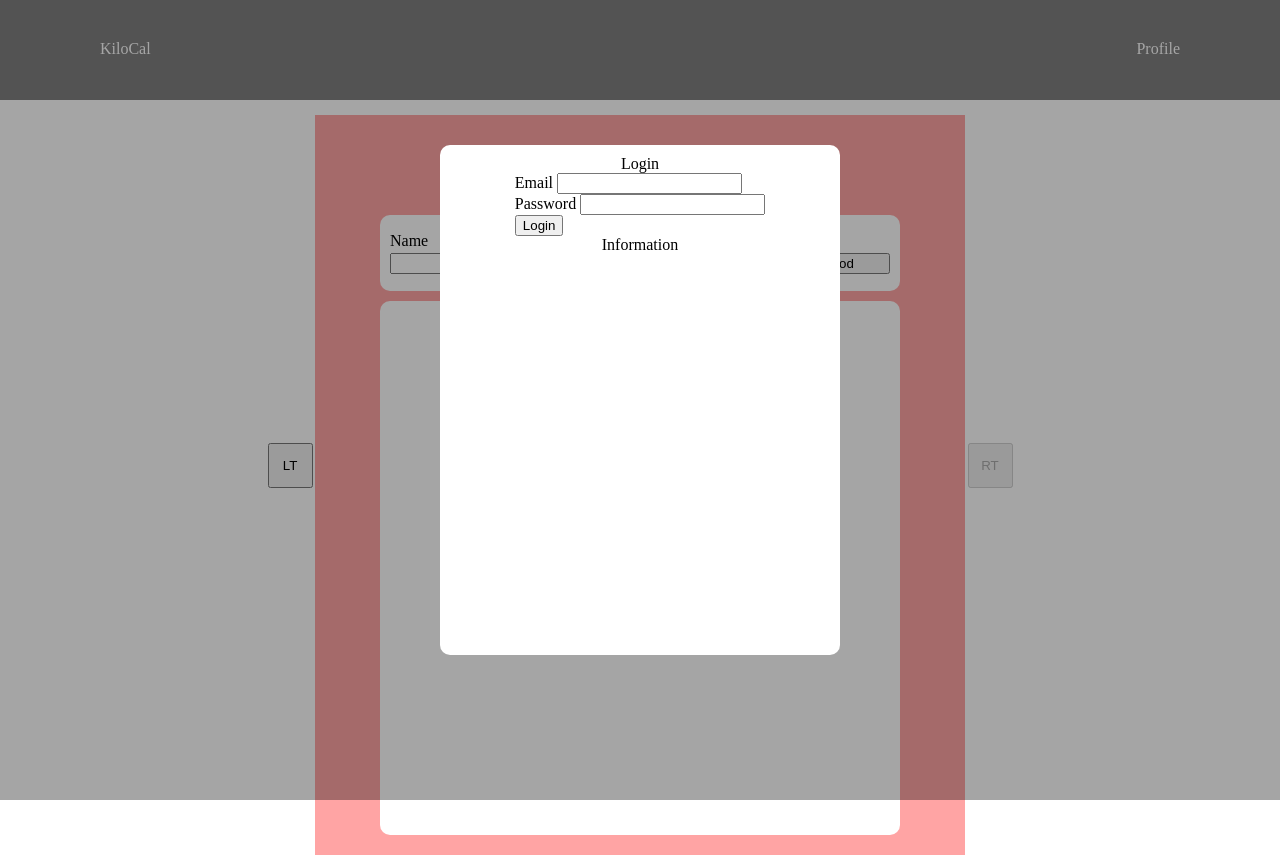
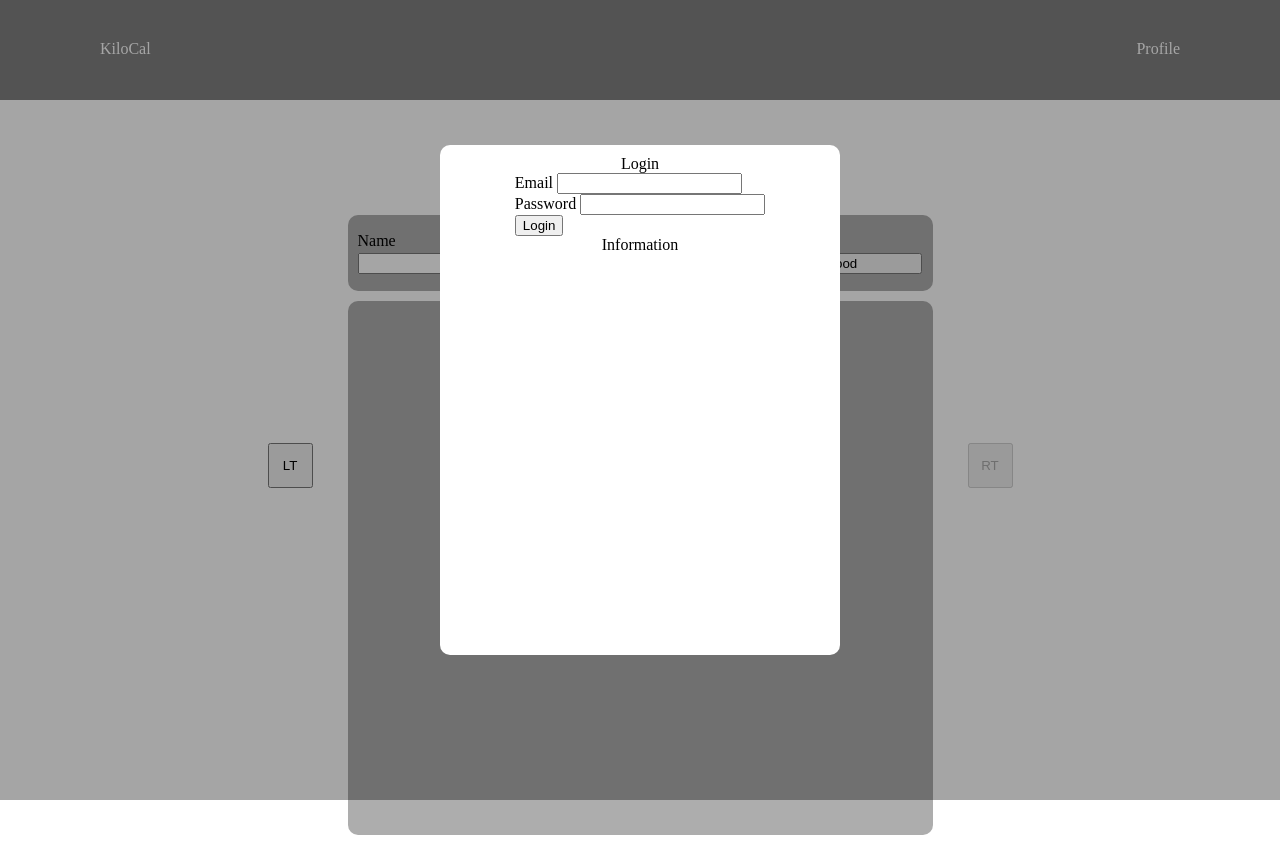
Before and after one commit to ansengarvin/kilocal, a React (Vite) app in the folder frontend/: page / in a window 1280 px wide. Built offline with nearby package versions, Linux system fonts and the light colour scheme.

Commit message:
feat: greyscale instead of ugly colors

```diff
--- a/frontend/src/components/ContentWindow.tsx
+++ b/frontend/src/components/ContentWindow.tsx
@@ -32,7 +32,6 @@ export const ContentWindow = styled.div`
   }
 
   div.content {
-    background-color: #ffa4a4;
     grid-area: center;
     width: 100%;
     height: 100%;
--- a/frontend/src/routes/App.tsx
+++ b/frontend/src/routes/App.tsx
@@ -4,6 +4,8 @@ import { useOutletContext } from "react-router-dom";
 import Cookies from "js-cookie";
 import { ContentWindow } from "../components/ContentWindow";
 import styled from "@emotion/styled";
+
+const bgColor = '#adadad'
 
 function formatDate(date: Date) {
   const year = date.getFullYear()
@@ -14,9 +16,9 @@ function formatDate(date: Date) {
 }
 
 const PostSection = styled.div`
-  background-color: white;
+  background-color: ${bgColor};
   border-radius: 10px;
-  width: 80%;
+  width: 90%;
   height: 100px;
   margin-bottom: 10px;
 
@@ -54,10 +56,10 @@ const PostSection = styled.div`
 `
 
 const FoodSection = styled.div`
-  background-color: white;
+  background-color: ${bgColor};
   border-radius: 10px;
   height: 100%;
-  width: 80%;
+  width: 90%;
   display: flex;
   flex-direction: column;
   align-items: center;
@@ -69,8 +71,8 @@ const FoodEntry = styled.div`
 
   display: grid;
   grid-template-areas:
-    "foodname calories edit delete";
-  grid-template-columns: 6fr 3fr 1fr 1fr;
+    "foodname calories buttons";
+  grid-template-columns: 12fr 4fr 1fr;
   grid-template-rows: 1fr;
   grid-gap: 10px;
   margin-top: 10px;
@@ -83,8 +85,8 @@ const FoodEntry = styled.div`
     height: 100%;
   }
 
-  div.edit {
-    grid-area: edit;
+  div.buttonSection {
+    grid-area: buttons;
   }
 
   div.foodname {
@@ -95,12 +97,8 @@ const FoodEntry = styled.div`
     grid-area: calories;
   }
 
-  div.delete {
-    grid-area: delete;
-  }
-
   .textContent {
-    background-color: #bcbcff;
+    background-color: #ffffff;
     height: 90%;
     width: 100%;
     border-radius: 10px;
@@ -214,9 +212,6 @@ function App() {
           </p>}
           {foodGet.data?.food && foodGet.data?.food.length != 0 && foodGet.data.food.map((food: any) => (
             <FoodEntry key={food.id}>
-              <div className="item edit">
-                E
-              </div>
               <div className="item foodname">
                 <div className="textContent">
                   <div className="inner">
@@ -232,7 +227,7 @@ function App() {
                   </div>
                 </div>
               </div>
-              <div className="item delete">
+              <div className="item buttonSection">
                 D
               </div>
             </FoodEntry>
```
